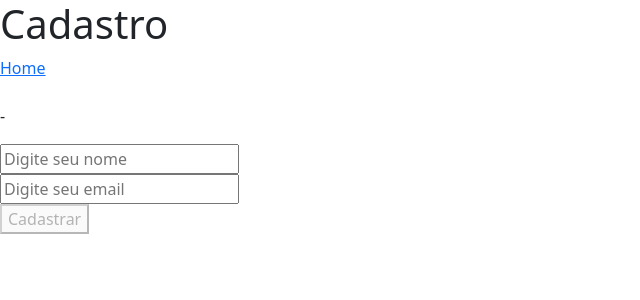
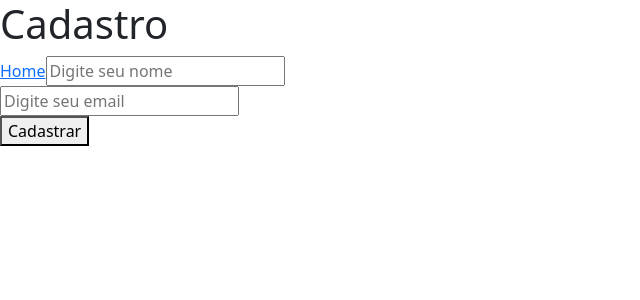
Before and after one commit to gabriel-soulcode/react-projeto, a React (Vite) app: page /cadastro in a window 1280 px wide. Shown: the top 300 px of the page, without its empty margins (0-640 px from the left). Built offline with nearby package versions, Linux system fonts and the light colour scheme.

Commit message:
aula 22 parte 2

```diff
--- a/src/pages/Cadastro/Cadastro.jsx
+++ b/src/pages/Cadastro/Cadastro.jsx
@@ -1,50 +1,22 @@
-import React, { useEffect, useState } from 'react'
-import { Link, useNavigate } from 'react-router-dom'
+import React from 'react';
+import { Link } from 'react-router-dom'
 
 export default function Cadastro() {
-  const navigate = useNavigate();
 
-  function cadastrar() {
-    // salvar seu cadastro no banco de dados
-    setTimeout(() => {
-      // redirecionar a pagina home
-      navigate("/");
-    }, 3000);
-  }
-
-  const [nome, setNome] = useState("");
-  const [email, setEmail] = useState("");
-  const [inativo, setInativo] = useState(true);
-
-  useEffect(() => {
-    if (nome.length == 0 || email.length == 0) {
-      setInativo(true);
-    } else {
-      setInativo(false);
-    }
-  }, [nome, email]);
+  function cadastrar() { }
 
   return (
     <div>
       <h1>Cadastro</h1>
       <Link to="/">Home</Link>
 
-      <br /><br />
-      <p>{nome} - {email}</p>
+      <input type="text" placeholder="Digite seu nome" />
+      <br />
 
-      <input type="text" placeholder="Digite seu nome" onChange={event => {
-        const texto = event.target.value;
-        setNome(texto);
-      }} /> <br />
+      <input type="text" placeholder="Digite seu email" />
+      <br />
 
-      <input type="text" placeholder="Digite seu email" onChange={event => {
-        const texto = event.target.value;
-        setEmail(texto);
-      }} /> <br />
-
-      <button onClick={cadastrar} disabled={inativo}>
-        Cadastrar
-      </button>
+      <button>Cadastrar</button>
     </div>
   );
 }
--- a/src/pages/Login/Login.jsx
+++ b/src/pages/Login/Login.jsx
@@ -4,6 +4,7 @@ import { useForm } from "react-hook-form";
 
 export default function Login() {
   const { handleSubmit, register } = useForm();
+  const regexEmail = /^[a-zA-Z0-9._%+-]+@[a-zA-Z0-9.-]+\.[a-zA-Z]{2,}$/
 
   function enviarLogin(dados) {
     console.log(dados);
@@ -15,13 +16,19 @@ export default function Login() {
 
       <Form onSubmit={handleSubmit(enviarLogin)} className="mt-4">
         <Form.Group className="mb-3" controlId="email">
-          <Form.Label>Email</Form.Label>
-          <Form.Control {...register("email", { required: true })} type="email" placeholder="name@example.com" />
+          <Form.Label>
+            Email
+            <span className="text-danger">*</span>
+          </Form.Label>
+          <Form.Control {...register("email", { required: true, pattern: regexEmail })} type="email" placeholder="name@example.com" />
         </Form.Group>
 
         <Form.Group className="mb-3" controlId="senha">
-          <Form.Label>Senha</Form.Label>
-          <Form.Control {...register("senha")} type="password" placeholder="Digite sua senha" />
+          <Form.Label>
+            Senha
+            <span className="text-danger">*</span>
+          </Form.Label>
+          <Form.Control {...register("senha", { required: true })} type="password" placeholder="Digite sua senha" />
         </Form.Group>
 
         <Button type="submit">Entrar</Button>
```
